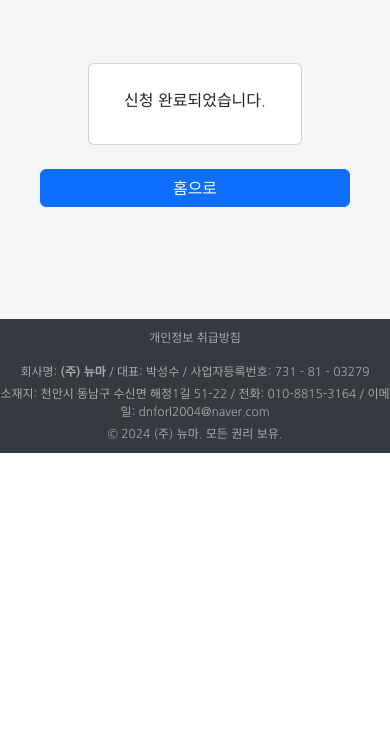
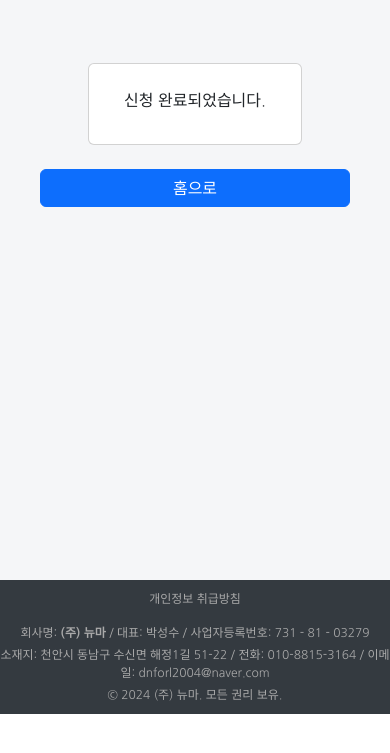
Before and after one commit to ulbin67/newma_gabia, a Django app: template manage_apply/templates/manage_apply/apply_check.html in a window 390 px wide. Shown: the part 73-826 px from the top of the page. Run offline with Django 5.2, Linux system fonts and the light colour scheme; the template is opened without the code that fills it, so the values that code supplies are empty; some libraries are stand-ins or nearby versions.

Commit message:
modify 2

```diff
--- a/single_page/templates/single_page/base.html
+++ b/single_page/templates/single_page/base.html
@@ -25,12 +25,7 @@
 
     <style>
         .container-fluid {
-            min-height: 70vh;
-        }
-        @media (max-width: 576px) {
-            .container-fluid {
-                min-height: fit-content;
-            }
+            min-height: 65vh;
         }
     </style>
 </head>
```
